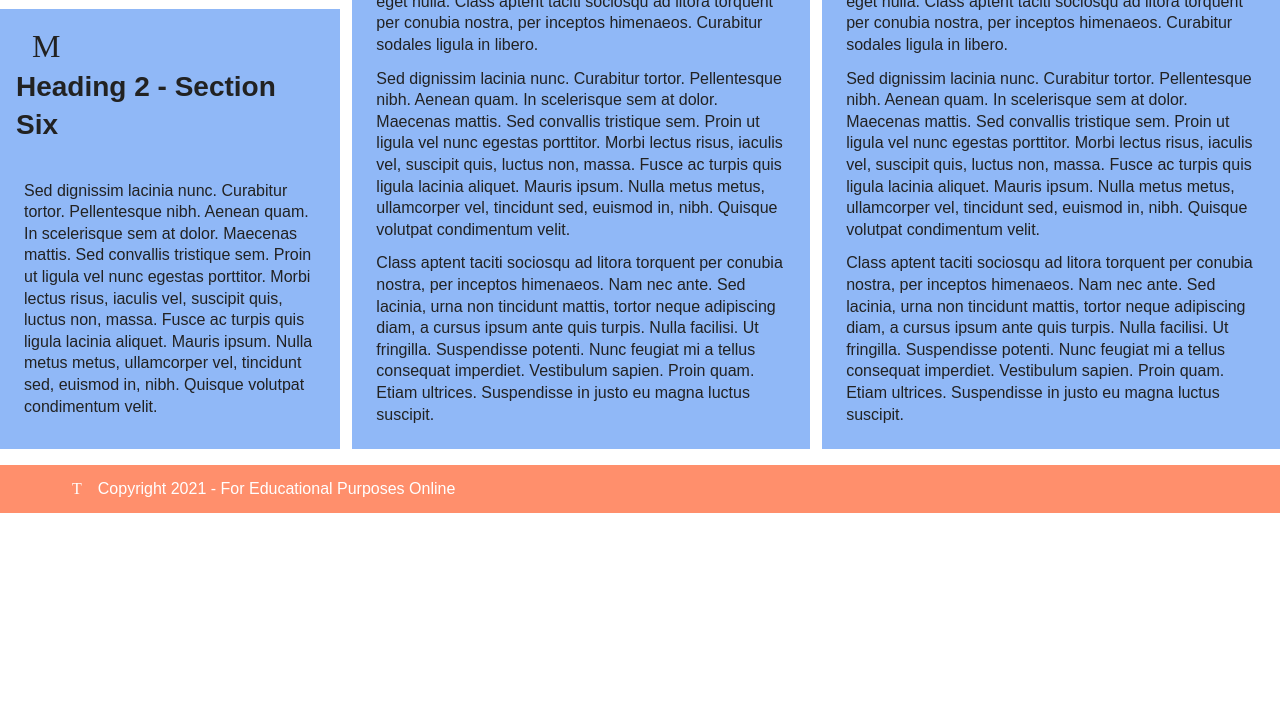
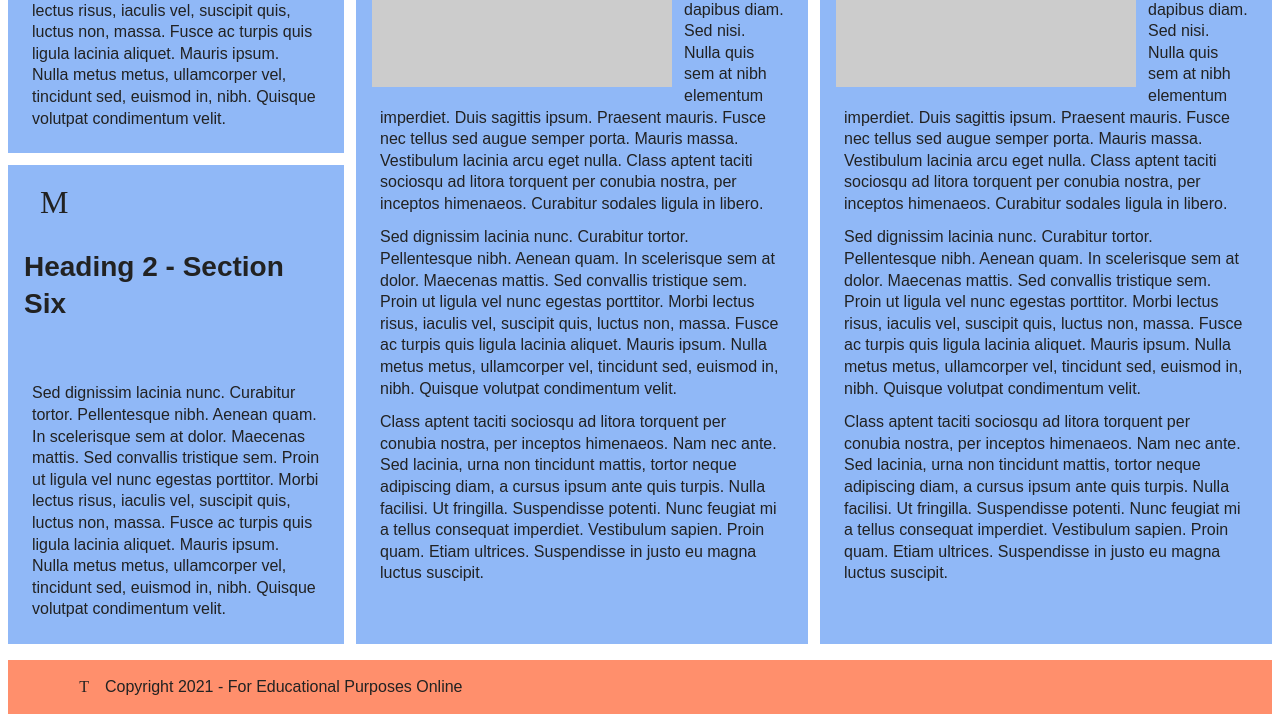
Before and after one commit to ericafor/viewport, a plain HTML site: page index.html in a window 1280 px wide. Shown: the part 1476-2198 px from the top of the page. Before the commit the page ends 1989 px from the top, so only its background shows below. Drawn offline with Linux system fonts and the light colour scheme; placeholder pictures from the web are drawn by us; some icons are missing.

Commit message:
Update RICAFORTE.styles.css

```diff
--- a/RICAFORTE.styles.css
+++ b/RICAFORTE.styles.css
@@ -1,61 +1,7 @@
-/* --------------- Elijah Ricaforte --------------- */
+/* Elijah Ricaforte */
 
 /* --------------- ADD CSS RESET TO THE FILE HERE --------------- */
-/* http://meyerweb.com/eric/tools/css/reset/
-   v2.0 | 20110126
-   License: none (public domain)
-*/
 
-body, html, span, div, applet, object, iframe,
-h1, h2, h3, h4, h5, h6, p, blockquote, pre,
-a, abbr, acronym, address, big, cite, code,
-del, dfn, em, img, ins, kbd, q, s, samp,
-small, strike, strong, sub, sup, tt, var,
-b, u, i, center,
-dl, dt, dd, ol, ul, li,
-fieldset, form, label, legend,
-table, caption, tbody, tfoot, thead, tr, th, td,
-article, aside, canvas, details, embed,
-figure, figcaption, footer, header, hgroup,
-menu, nav, output, ruby, section, summary,
-time, mark, audio, video {
-	margin: 0px;
-	padding: 0px;
-	border: 0px;
-	font-size: 100%;
-	font: inherit;
-	vertical-align: baseline;
-}
-
-
-/* HTML5 display-role reset for older browsers */
-article, aside, details, figcaption, figure,
-footer, header, hgroup, menu, nav, section {
-	display: block;
-}
-
-ol, ul {
-	list-style: none;
-}
-
-body {
-	line-height: 1;
-}
-
-blockquote, q {
-	quotes: none;
-}
-
-blockquote:before, blockquote:after,
-q:before, q:after {
-	content: '';
-	content: none;
-}
-
-table {
-	border-collapse: collapse;
-	border-spacing: 0;
-}
 
 
 /* ----- AUTOPREFIXER FOR VS CODE WAS USED FOR VENDOR PREFIXES ----- */
@@ -82,14 +28,10 @@
 }
 
 
+
 /* ----- CHECK FOR USER DARK MODE PREFERENCE ----- */
 /* --------------- BEGIN USER PREFERS DARK COLOR SCHEME QUERY --------------- */
-@media (prefers-color-scheme: dark) {
-    html, body {
-        background-color: var(--dark-gray);
-        color:white;
-    }
-}
+
 /* CHANGE THE BODY'S BACKGROUND COLOR TO THE DARK GRAY IF THE USER PREFERS DARK MODE */
 
 /* --------------- END USER PREFERS DARK COLOR SCHEME QUERY --------------- */
@@ -102,13 +44,13 @@
 }
 
 h1{
-    font-size: 32px;
-    margin: 8px 0;
+    font-size: 2em;
+    margin: 0.5em 0;
     display: inline;
 }
 
 h2{
-    font-size: 28px;
+    font-size: 1.75em;
     display: inline;
 }
 
@@ -123,7 +65,7 @@
 /* Icon and animation code from https://typogram.github.io/Anicons/ */
 .icon{
     font-family: "Anicons Regular";
-    font-size: 32px;
+    font-size: 2em;
     display: inline-block;
     margin: 0 0.5em;
     -webkit-animation: icon-animation 1s ease-in-out infinite;
@@ -132,7 +74,7 @@
 }
 
 footer .icon{
-    font-size: 16px;
+    font-size: 1em;
 }
 
 @-webkit-keyframes icon-animation {
@@ -161,9 +103,9 @@
 
 /* ----- TEXT ----- */
 p, small{
-    font-size: 16px;
-    margin: 4px;
-    padding: 4px;
+    font-size: 1em;
+    margin: 0.25em;
+    padding: 0.25em;
     max-width: 75ch;
 }
 
@@ -175,7 +117,7 @@
 }
 
 header, footer{
-    padding: 16px;
+    padding: 1em;
 }
 
 main{
@@ -184,21 +126,14 @@
 
 /* ----- CONTAINERS ----- */
 section{
-    margin: 16px 0;
-    padding: 16px;
+    margin: 1em 0;
+    padding: 1em;
 }
 
 /* ---------- EXTRA SMALL SCREEN STYLES ---------- */
-@media screen and (min-width:576px) {
 header, footer{
     background-color: var(--pink);
     color: var(--white);
-    }
-
-    img{
-        margin: 12px 12px 12px 0;
-        float: left;
-        display: inline;
 }
 
 section{
@@ -206,29 +141,31 @@
     color: var(--light-gray);
 }
 
+img{
+    margin: 0.75em 0.75em 0.75em 0;
+    display: inline;
+    float: left;
+}
 
-}
 
 /* ---------- SMALL SCREEN STYLES ---------- */
 /* --------------- BEGIN SMALL SCREEN SIZES --------------- */
-@media screen and (min-width:600px) {
     header, footer{
         background-color: var(--lime-green);
         color: var(--dark-gray);
     }
 
+    main{
+        display: grid;
+        grid-gap: 0.75em;
+        grid-template-columns: 1fr 1fr;
+        margin: 1em 0;
+    }
 
     section{
         background-color: var(--yellow);
         color: var(--dark-gray);
         margin: 0;
-    }
-
-    main{
-        display: grid;
-        grid-gap: 12px;
-        margin: 16px 0;
-        grid-template-columns: 1fr 1fr;
     }
 
     #one, #two, #seven, #eight{
@@ -239,26 +176,23 @@
         width: 200px;
         max-width: 200px;
     }
-}
 /* --------------- END SMALL SCREEN SIZES --------------- */
-
 
 
 
 /* ---------- MEDIUM SCREEN STYLES ---------- */
 /* --------------- BEGIN MEDIUM SCREEN SIZES --------------- */
-@media screen and (min-width: 768px) {
     header, footer{
-        background-color: var(--lime-green);
-        color: var(--dark-gray);
+        background-color: var(--black);
+        color: var(--white);
+    }
+
+    main{
+        grid-template-columns: 1fr 1fr 1fr;
     }
 
     section{
         background-color: var(--light-gray);
-    }
-
-    main{
-        grid-template-columns: 1fr 1fr 1fr;
     }
 
     #one{
@@ -274,27 +208,24 @@
         grid-column: 3/4;
         grid-row: 3/5;
     }
-}
 /* --------------- END MEDIUM SCREEN SIZES --------------- */
 
 
 
 /* ---------- LARGE SCREEN STYLES ---------- */
 /* --------------- BEGIN LARGE SCREEN SIZES --------------- */
-@media screen and (min-width: 890px) {
     header, footer{
-        background-color: var(--black);
-        color: var(--white);
-    }
-
-    section{
-        background-color: var(--blue);
+        background-color: var(--lime-green);
+        color: var(--dark-gray);
     }
 
     h1, h2{
         display: inline-block;
     }
 
+    section{
+        background-color: var(--blue);
+    }
 
     main{
         grid-template-columns: 1fr 1fr 1fr 1fr;
@@ -315,19 +246,15 @@
     #seven, #eight{
         grid-row: 3/4;
     }
-}
 /* --------------- END LARGE SCREEN SIZES --------------- */
 
 
 
 /* ---------- ADJUSTING RESPONSIVE IMAGE SIZE ---------- */
 /* --------------- BEGIN RESPONSIVE IMAGE ADJUST SIZES --------------- */
-@media (min-width:576px) {
-
     img{
+        width: 300px;
         max-width: 300px;
-        width: 300px;
-    }
     }
 /* --------------- END RESPONSIVE IMAGE ADJUST SIZES --------------- */
 
@@ -335,7 +262,6 @@
 
 /* ---------- EXTRA LARGE SCREEN STYLES ---------- */
 /* --------------- BEGIN EXTRA LARGE SCREEN SIZES --------------- */
-@media screen and (min-width: 1200px) {
     header, footer{
         background-color: var(--orange);
         padding-left: 5%;
@@ -400,7 +326,6 @@
     }
 
     #three p, #four p, #five p, #six p{
-        padding-top: 32px;
-    }
+        padding-top: 2em;
     }
 /* --------------- END EXTRA LARGE SCREEN SIZES --------------- */
```
Lines whose indentation alone changed are shown as unchanged.
